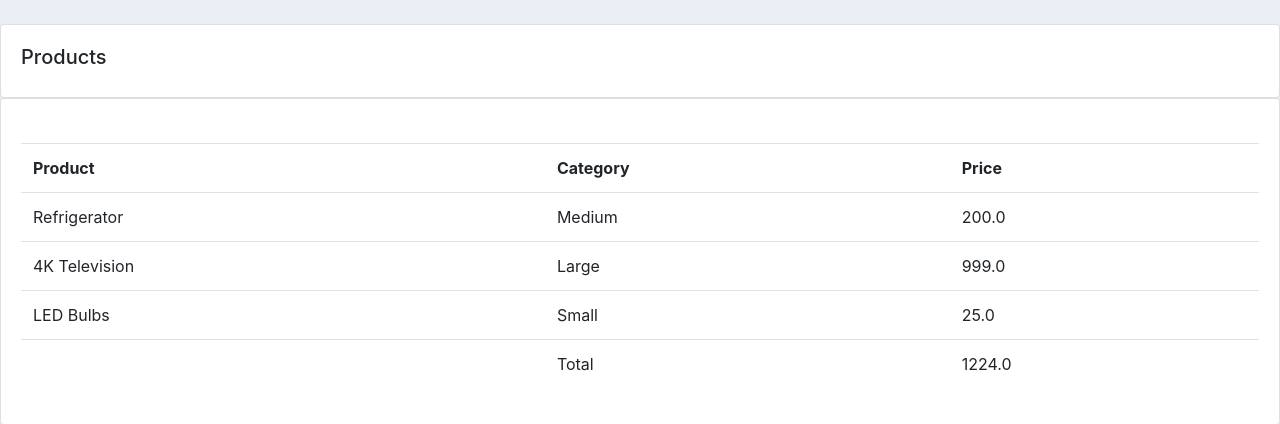
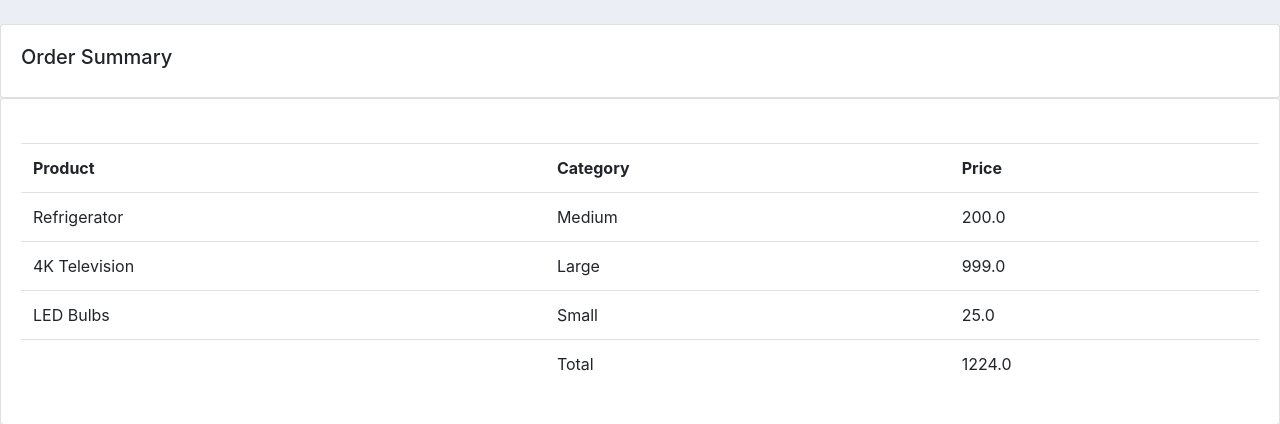
Before and after one commit to tohmyy/julien1-masterlive, a Django app: page /order_summary/ in a window 1280 px wide. Shown: the part 56-480 px from the top of the page. Run offline with Django 3.2, Linux system fonts and the light colour scheme; a user stored in the database is signed in; data comes from the database, SQL or seed files in the repository; some libraries are stand-ins or nearby versions.

Commit message:
Update order_summary.html

```diff
--- a/accounts/templates/accounts/order_summary.html
+++ b/accounts/templates/accounts/order_summary.html
@@ -7,7 +7,7 @@
 <div class="row">
     <div class="col-md">
         <div class="card card-body">
-            <h5>Products</h5>
+            <h5>Order Summary</h5>
         </div>
         <div class="card card-body">
             <table class="table">
```
